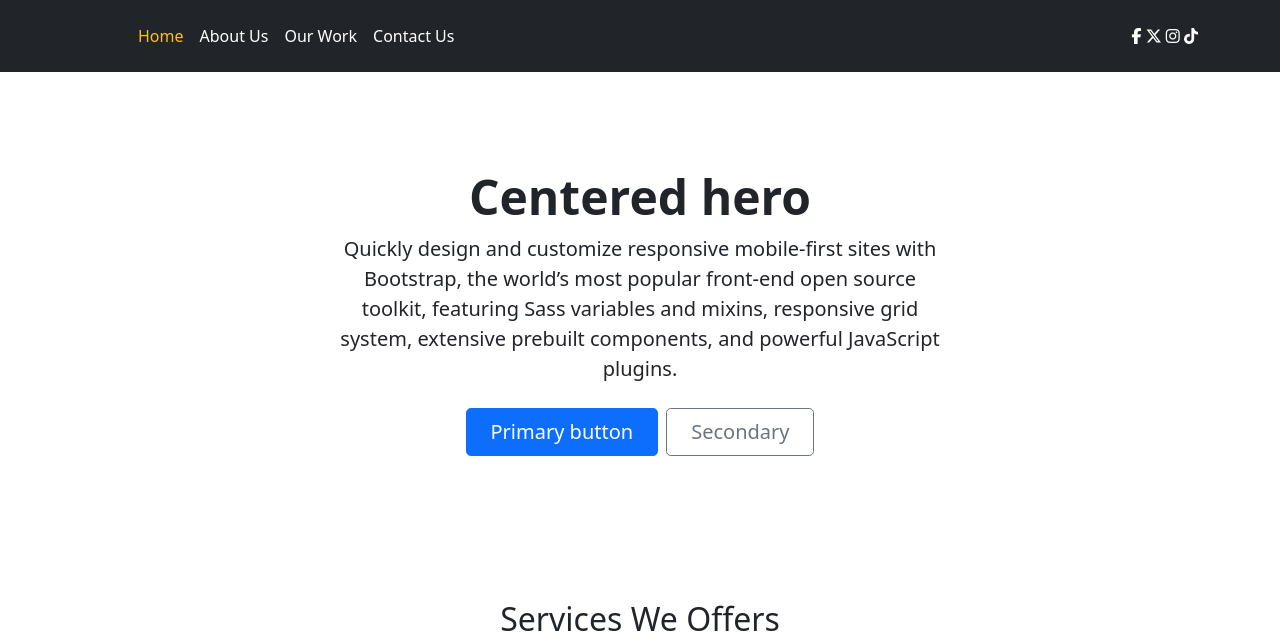
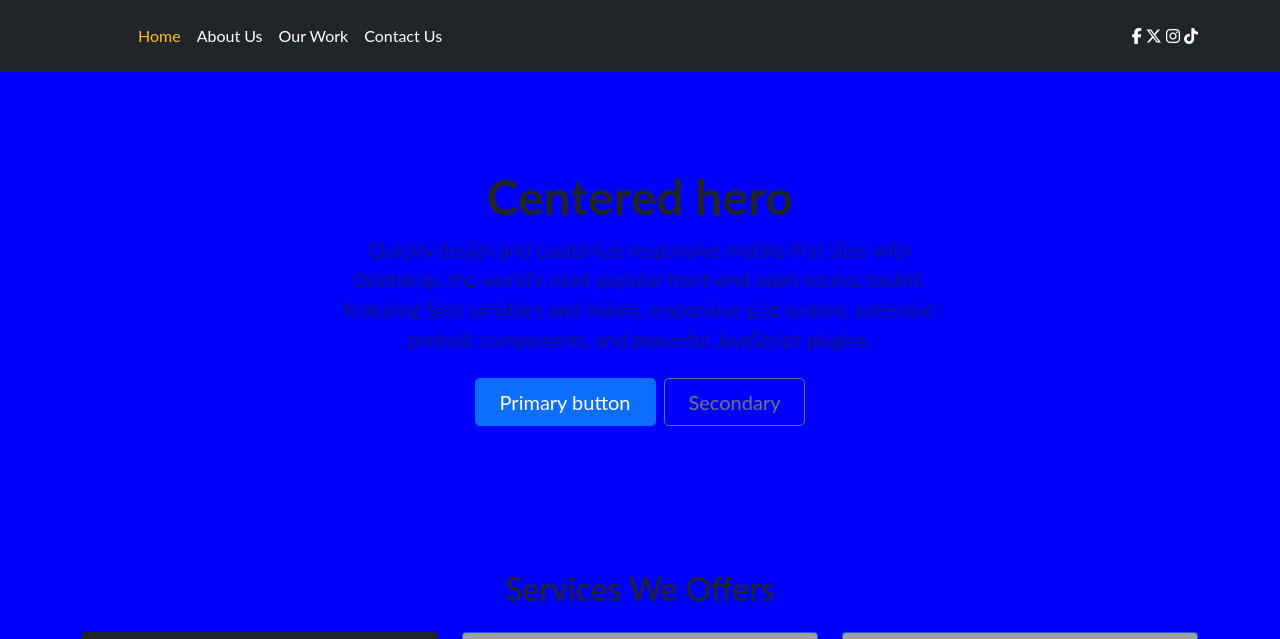
Before and after one commit to mickdowling16/marketing-website, a Django app: page / in a window 1280 px wide. Shown: the top 639 px of the page. Run offline with Django 3.2, Linux system fonts and the light colour scheme; some libraries are stand-ins or nearby versions; grey boxes are pictures that could not be loaded.

Commit message:
configured static files

```diff
--- a/home/templates/home/index.html
+++ b/home/templates/home/index.html
@@ -21,8 +21,8 @@
     <h2 class="text-center mb-4">Services We Offers</h2>
     <div class="row row-cols-1 row-cols-md-3 g-4">
         <div class="col">
-            <div class="card bg-dark rounded text-white">llk
-                <img src="{% static 'seo_icon_white.png' %}" class="card-img-top" alt="Image 1">
+            <div class="card bg-dark rounded text-white">
+                <img src="{% static 'images/seo_icon_white.png' %}" class="card-img-top" alt="Image 1">
                 <div class="card-body">
                     <h3 class="card-title text-warning">SEO</h3>
                     <p>Boost your online visibility with our customised SEO strategies.</p>
--- /dev/null
+++ b/static/CSS/base.css
@@ -0,0 +1,9 @@
+html {
+    height: 100%;
+}
+
+body {
+    font-family: lato;
+    background-color: blue;
+
+}
--- a/templates/base.html
+++ b/templates/base.html
@@ -15,6 +15,7 @@
 
     {% block corecss %}
         <link href="https://cdn.jsdelivr.net/npm/bootstrap@5.1.3/dist/css/bootstrap.min.css" rel="stylesheet" integrity="sha384-1BmE4kWBq78iYhFldvKuhfTAU6auU8tT94WrHftjDbrCEXSU1oBoqyl2QvZ6jIW3" crossorigin="anonymous">
+        <link rel="stylesheet" href="{% static 'css/base.css' %}">
     {% endblock %}
 
     {% block extra_css %}
```
Also changed, not shown: marketingwebsite/settings.py (+3 -4 lines), media/seo_icon_white.png (renamed from static/seo_icon_white.png), static/images/seo_icon_white.png (added).
